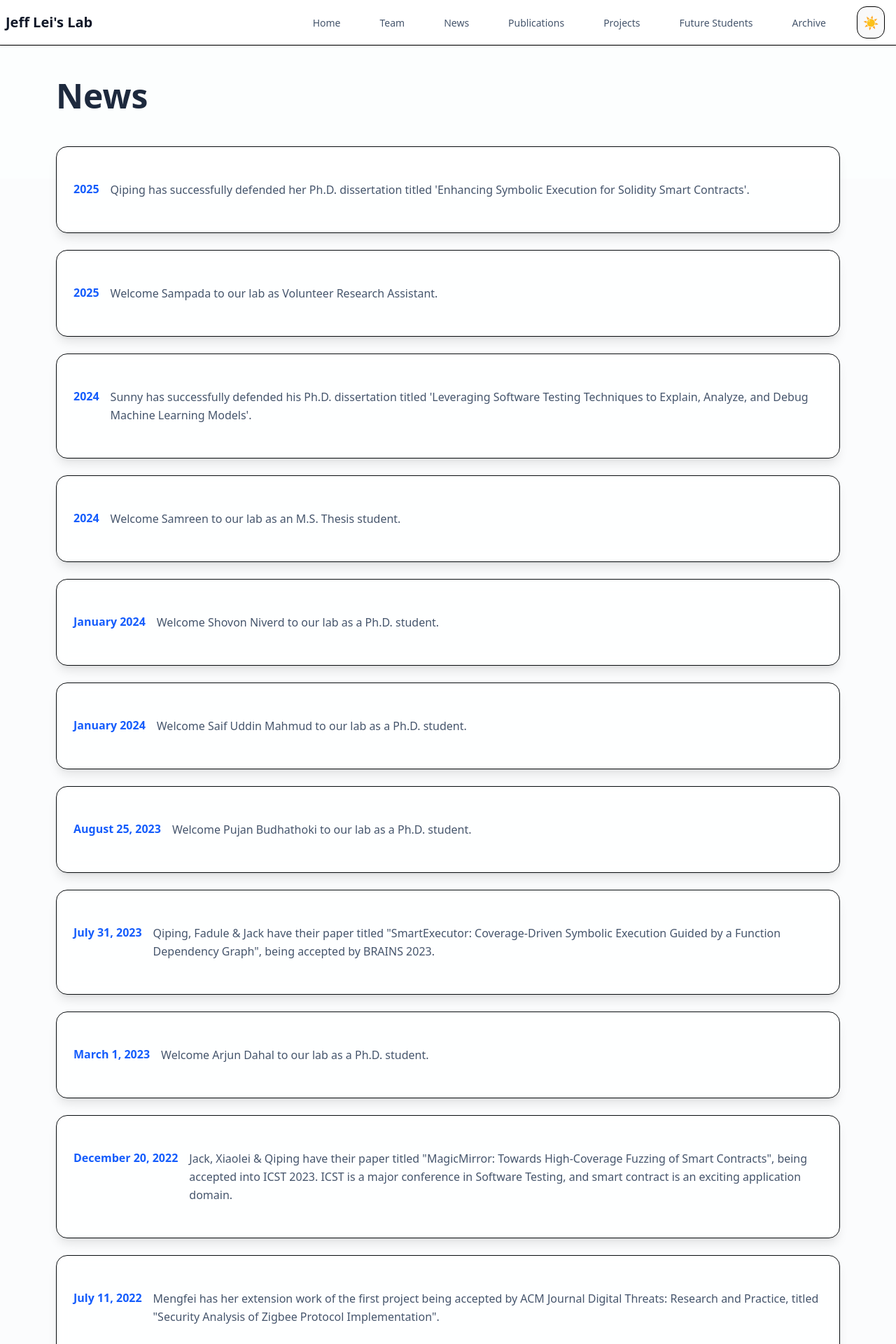
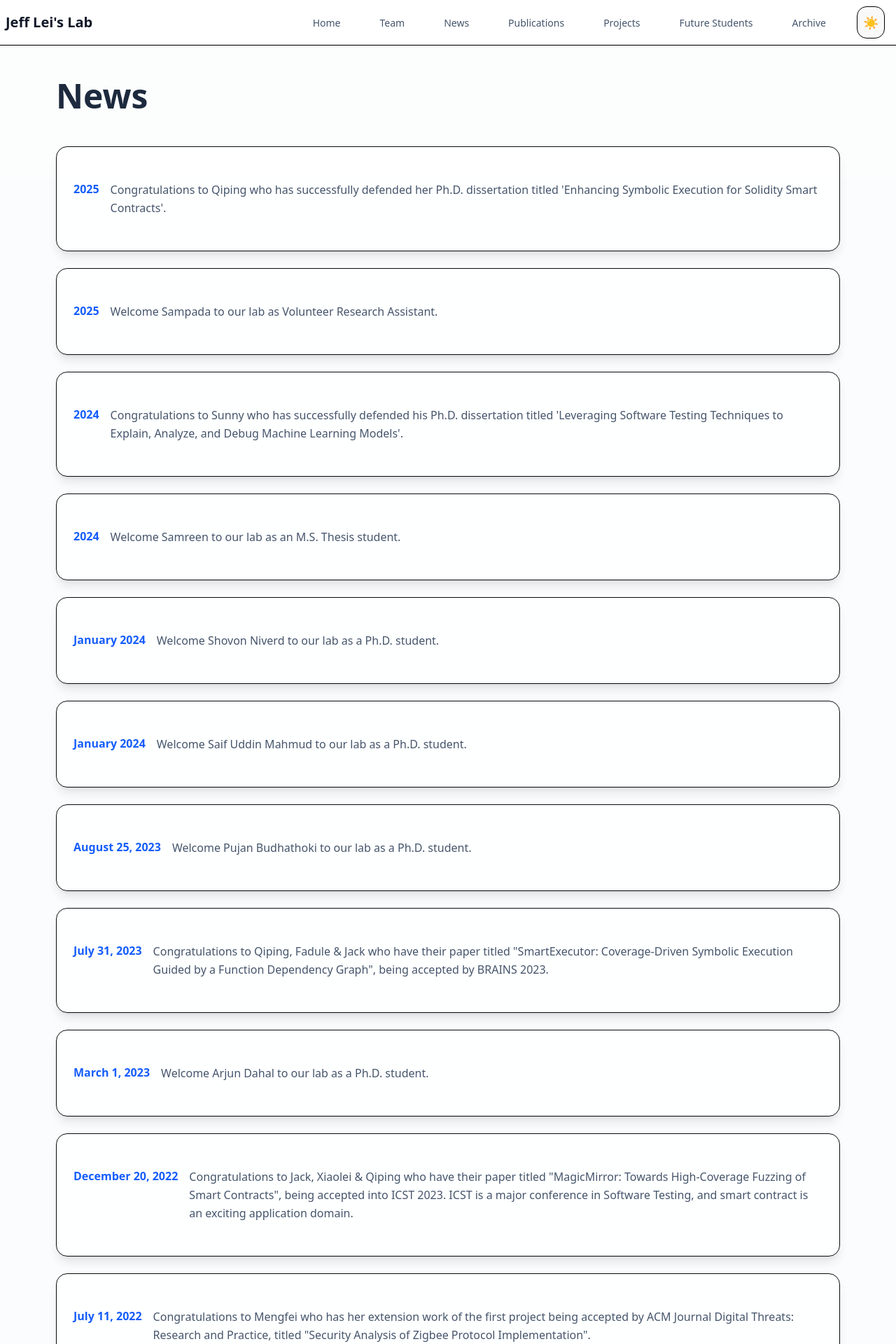
Before and after one commit to sercatuta-lei/sercatuta-lei.github.io, a Next.js app: page /allnews in a window 1280 px wide. Shown: the top 1920 px of the page at 70% size. Built offline with nearby package versions, Linux system fonts and the light colour scheme.

Commit message:
Add 'Congratulations' to news items for achievements, publications, and dissertation defenses

```diff
--- a/app/allnews/page.tsx
+++ b/app/allnews/page.tsx
@@ -6,7 +6,7 @@ import Link from "next/link";
 const news = [
   {
     date: "2025",
-    headline: "Qiping has successfully defended her Ph.D. dissertation titled 'Enhancing Symbolic Execution for Solidity Smart Contracts'.",
+    headline: "Congratulations to Qiping who has successfully defended her Ph.D. dissertation titled 'Enhancing Symbolic Execution for Solidity Smart Contracts'.",
   },
   {
     date: "2025",
@@ -14,7 +14,7 @@ const news = [
   },
   {
     date: "2024",
-    headline: "Sunny has successfully defended his Ph.D. dissertation titled 'Leveraging Software Testing Techniques to Explain, Analyze, and Debug Machine Learning Models'.",
+    headline: "Congratulations to Sunny who has successfully defended his Ph.D. dissertation titled 'Leveraging Software Testing Techniques to Explain, Analyze, and Debug Machine Learning Models'.",
   },
   {
     date: "2024",
@@ -34,7 +34,7 @@ const news = [
   },
   {
     date: "July 31, 2023",
-    headline: "Qiping, Fadule & Jack have their paper titled \"SmartExecutor: Coverage-Driven Symbolic Execution Guided by a Function Dependency Graph\", being accepted by BRAINS 2023.",
+    headline: "Congratulations to Qiping, Fadule & Jack who have their paper titled \"SmartExecutor: Coverage-Driven Symbolic Execution Guided by a Function Dependency Graph\", being accepted by BRAINS 2023.",
   },
   {
     date: "March 1, 2023",
@@ -42,11 +42,11 @@ const news = [
   },
   {
     date: "December 20, 2022",
-    headline: "Jack, Xiaolei & Qiping have their paper titled \"MagicMirror: Towards High-Coverage Fuzzing of Smart Contracts\", being accepted into ICST 2023. ICST is a major conference in Software Testing, and smart contract is an exciting application domain.",
+    headline: "Congratulations to Jack, Xiaolei & Qiping who have their paper titled \"MagicMirror: Towards High-Coverage Fuzzing of Smart Contracts\", being accepted into ICST 2023. ICST is a major conference in Software Testing, and smart contract is an exciting application domain.",
   },
   {
     date: "July 11, 2022",
-    headline: "Mengfei has her extension work of the first project being accepted by ACM Journal Digital Threats: Research and Practice, titled \"Security Analysis of Zigbee Protocol Implementation\".",
+    headline: "Congratulations to Mengfei who has her extension work of the first project being accepted by ACM Journal Digital Threats: Research and Practice, titled \"Security Analysis of Zigbee Protocol Implementation\".",
   },
   {
     date: "June 17, 2022",
@@ -62,31 +62,31 @@ const news = [
   },
   {
     date: "August 18, 2021",
-    headline: "Jaganmohan Chandrasekaran has successfully defended his Ph.D. dissertation titled \"Testing AI-based Software Systems\".",
+    headline: "Congratulations to Jaganmohan Chandrasekaran who has successfully defended his Ph.D. dissertation titled \"Testing AI-based Software Systems\".",
   },
   {
     date: "May 24, 2021",
-    headline: "Xiaolei Ren, Dr. Jiang Ming, and Dr. Jeff Lei won the PLDI 2021 Distinguished Paper Award for their paper Unleashing the Hidden Power of Compiler Optimization on Binary Code Difference: An Empirical Study. PLDI is the flagship conference in the field of programming languages and programming systems research.",
+    headline: "Congratulations to Xiaolei Ren, Dr. Jiang Ming, and Dr. Jeff Lei who won the PLDI 2021 Distinguished Paper Award for their paper Unleashing the Hidden Power of Compiler Optimization on Binary Code Difference: An Empirical Study. PLDI is the flagship conference in the field of programming languages and programming systems research.",
   },
   {
     date: "May 15, 2021",
-    headline: "Feng Duan has successfully defended his Ph.D. dissertation.",
+    headline: "Congratulations to Feng Duan who has successfully defended his Ph.D. dissertation.",
   },
   {
     date: "May 15, 2021",
-    headline: "Huadong (Jack) Feng has successfully defended his Ph.D. dissertation.",
+    headline: "Congratulations to Huadong (Jack) Feng who has successfully defended his Ph.D. dissertation.",
   },
   {
     date: "May 6, 2021",
-    headline: "Mengfei has her first paper accepted by WiSec'21. Her paper is titled as Z-Fuzzer: Device-agnostic Fuzzing of Zigbee Protocol Implementation.",
+    headline: "Congratulations to Mengfei who has her first paper accepted by WiSec'21. Her paper is titled as Z-Fuzzer: Device-agnostic Fuzzing of Zigbee Protocol Implementation.",
   },
   {
     date: "May 6, 2021",
-    headline: "Xiaolei has his first paper accepted by PLDI'21. His paper is titled as Unleashing the Hidden Power of Compiler Optimization on Binary Code Difference: An Empirical Study.",
+    headline: "Congratulations to Xiaolei who has his first paper accepted by PLDI'21. His paper is titled as Unleashing the Hidden Power of Compiler Optimization on Binary Code Difference: An Empirical Study.",
   },
   {
     date: "May 5, 2021",
-    headline: "Jagan has received the \"Summer 2021 Dissertation Fellowship\" award at UTA.",
+    headline: "Congratulations to Jagan who has received the \"Summer 2021 Dissertation Fellowship\" award at UTA.",
   },
   {
     date: "January 27, 2021",
--- a/app/page.tsx
+++ b/app/page.tsx
@@ -9,7 +9,7 @@ import Link from "next/link";
 const newsData = [
   {
     date: "2025",
-    headline: "Qiping has successfully defended her Ph.D. dissertation titled 'Enhancing Symbolic Execution for Solidity Smart Contracts'.",
+    headline: "Congratulations to Qiping who has successfully defended her Ph.D. dissertation titled 'Enhancing Symbolic Execution for Solidity Smart Contracts'.",
   },
   {
     date: "2025",
@@ -17,7 +17,7 @@ const newsData = [
   },
   {
     date: "2024",
-    headline: "Sunny has successfully defended his Ph.D. dissertation titled 'Leveraging Software Testing Techniques to Explain, Analyze, and Debug Machine Learning Models'.",
+    headline: "Congratulations to Sunny who has successfully defended his Ph.D. dissertation titled 'Leveraging Software Testing Techniques to Explain, Analyze, and Debug Machine Learning Models'.",
   },
   {
     date: "2024",
@@ -37,7 +37,7 @@ const newsData = [
   },
   {
     date: "July 31, 2023",
-    headline: "Qiping, Fadule & Jack have their paper titled \"SmartExecutor: Coverage-Driven Symbolic Execution Guided by a Function Dependency Graph\", being accepted by BRAINS 2023.",
+    headline: "Congratulations to Qiping, Fadule & Jack who have their paper titled \"SmartExecutor: Coverage-Driven Symbolic Execution Guided by a Function Dependency Graph\", being accepted by BRAINS 2023.",
   },
   {
     date: "March 1, 2023",
@@ -45,11 +45,11 @@ const newsData = [
   },
   {
     date: "December 20, 2022",
-    headline: "Jack, Xiaolei & Qiping have their paper titled \"MagicMirror: Towards High-Coverage Fuzzing of Smart Contracts\", being accepted into ICST 2023.",
+    headline: "Congratulations to Jack, Xiaolei & Qiping who have their paper titled \"MagicMirror: Towards High-Coverage Fuzzing of Smart Contracts\", being accepted into ICST 2023.",
   },
   {
     date: "July 11, 2022",
-    headline: "Mengfei has her extension work of the first project being accepted by ACM Journal Digital Threats: Research and Practice.",
+    headline: "Congratulations to Mengfei who has her extension work of the first project being accepted by ACM Journal Digital Threats: Research and Practice.",
   },
 ];
 
```
